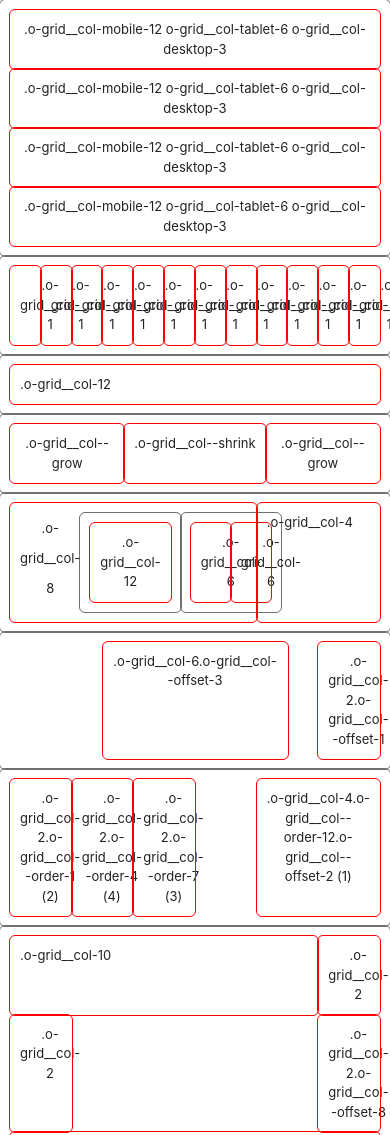
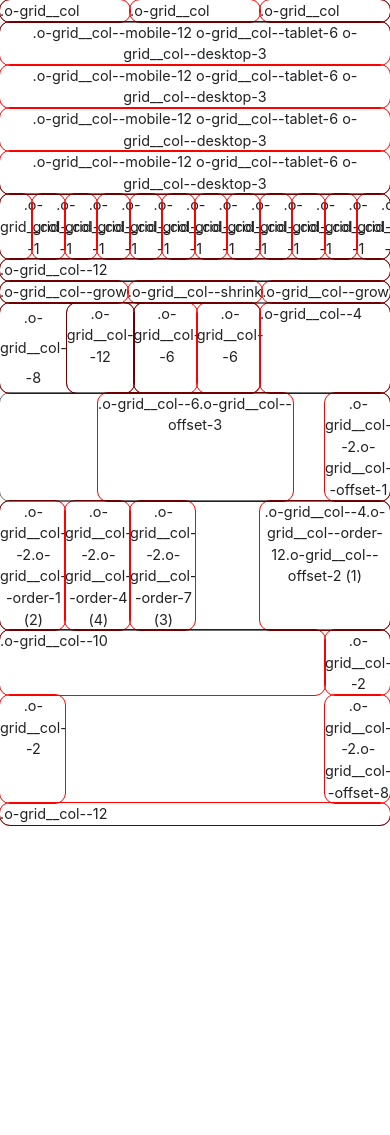
Before and after one commit to tomrf/tocss, a website: page demo/grid.html in a window 390 px wide. Shown: the top 1135 px of the page. After the commit the page ends 844 px from the top, so only its background shows below. Drawn offline with nearby package versions, Linux system fonts and the light colour scheme; files that its build step writes are made by us from their sources.

Commit message:
reduce breakpoints, optimize grid breakpoints

```diff
--- a/demo/grid.html
+++ b/demo/grid.html
@@ -6,6 +6,9 @@
     <link rel="stylesheet" href="tocss.css">
     <title>Demo: Grid</title>
     <style>
+        html {
+            font-size: 8px;
+        }
         * {
             text-align: center;
         }
@@ -20,70 +23,81 @@
             outline: 1px solid red;
         }
         .o-grid, .o-grid > div {
-            border-radius: 5px;
-            padding: 10px;
-            font-size: 13px;
+            border-radius: 10px;
+            /* padding: 10px; */
+            /* font-size: 13px; */
         }
     </style>
 </head>
 <body>
     <div class="o-grid">
-        <div class="o-grid__col-mobile-12 o-grid__col-tablet-6 o-grid__col-desktop-3">
-            .o-grid__col-mobile-12 o-grid__col-tablet-6 o-grid__col-desktop-3
+        <div class="o-grid__col">
+            .o-grid__col
         </div>
-        <div class="o-grid__col-mobile-12 o-grid__col-tablet-6 o-grid__col-desktop-3">
-            .o-grid__col-mobile-12 o-grid__col-tablet-6 o-grid__col-desktop-3
+        <div class="o-grid__col">
+            .o-grid__col
         </div>
-        <div class="o-grid__col-mobile-12 o-grid__col-tablet-6 o-grid__col-desktop-3">
-            .o-grid__col-mobile-12 o-grid__col-tablet-6 o-grid__col-desktop-3
+        <div class="o-grid__col">
+            .o-grid__col
         </div>
-        <div class="o-grid__col-mobile-12 o-grid__col-tablet-6 o-grid__col-desktop-3">
-            .o-grid__col-mobile-12 o-grid__col-tablet-6 o-grid__col-desktop-3
+    </div>
+    <div class="o-grid">
+        <div class="o-grid__col--mobile-12 o-grid__col--tablet-6 o-grid__col--desktop-3">
+            .o-grid__col--mobile-12 o-grid__col--tablet-6 o-grid__col--desktop-3
+        </div>
+        <div class="o-grid__col--mobile-12 o-grid__col--tablet-6 o-grid__col--desktop-3">
+            .o-grid__col--mobile-12 o-grid__col--tablet-6 o-grid__col--desktop-3
+        </div>
+        <div class="o-grid__col--mobile-12 o-grid__col--tablet-6 o-grid__col--desktop-3">
+            .o-grid__col--mobile-12 o-grid__col--tablet-6 o-grid__col--desktop-3
+        </div>
+        <div class="o-grid__col--mobile-12 o-grid__col--tablet-6 o-grid__col--desktop-3">
+            .o-grid__col--mobile-12 o-grid__col--tablet-6 o-grid__col--desktop-3
         </div>
     </div>
 
     <div class="o-grid">
-        <div class="o-grid__col-1">
-            .o-grid__col-1
+        <div class="o-grid__col--1">
+            .o-grid__col--1
         </div>
-        <div class="o-grid__col-1">
-            .o-grid__col-1
+        <div class="o-grid__col--1">
+            .o-grid__col--1
         </div>
-        <div class="o-grid__col-1">
-            .o-grid__col-1
+        <div class="o-grid__col--1">
+            .o-grid__col--1
         </div>
-        <div class="o-grid__col-1">
-            .o-grid__col-1
+        <div class="o-grid__col--1">
+            .o-grid__col--1
         </div>
-        <div class="o-grid__col-1">
-            .o-grid__col-1
+        <div class="o-grid__col--1">
+            .o-grid__col--1
         </div>
-        <div class="o-grid__col-1">
-            .o-grid__col-1
+        <div class="o-grid__col--1">
+            .o-grid__col--1
         </div>
-        <div class="o-grid__col-1">
-            .o-grid__col-1
+        <div class="o-grid__col--1">
+            .o-grid__col--1
         </div>
-        <div class="o-grid__col-1">
-            .o-grid__col-1
+        <div class="o-grid__col--1">
+            .o-grid__col--1
         </div>
-        <div class="o-grid__col-1">
-            .o-grid__col-1
+        <div class="o-grid__col--1">
+            .o-grid__col--1
         </div>
-        <div class="o-grid__col-1">
-            .o-grid__col-1
+        <div class="o-grid__col--1">
+            .o-grid__col--1
         </div>
-        <div class="o-grid__col-1">
-            .o-grid__col-1
+        <div class="o-grid__col--1">
+            .o-grid__col--1
         </div>
-        <div class="o-grid__col-1">
-            .o-grid__col-1
+        <div class="o-grid__col--1">
+            .o-grid__col--1
         </div>
     </div>
 
     <div class="o-grid">
-        <div class="o-grid__col-12">
-            .o-grid__col-12
+        <div class="o-grid__col--12">
+            .o-grid__col--12
         </div>
     </div>
 
@@ -100,67 +114,67 @@
     </div>
 
     <div class="o-grid">
-        <div class="o-grid__col-8">
-            <span style="line-height: 30px;" >.o-grid__col-8</span>
+        <div class="o-grid__col--8">
+            <span style="line-height: 30px;" >.o-grid__col--8</span>
             <div class="o-grid">
-                <div class="o-grid__col-12">
-                    .o-grid__col-12
+                <div class="o-grid__col--12">
+                    .o-grid__col--12
                 </div>
             </div>
             <div class="o-grid">
-                <div class="o-grid__col-6">
-                    .o-grid__col-6
+                <div class="o-grid__col--6">
+                    .o-grid__col--6
                 </div>
-                <div class="o-grid__col-6">
-                    .o-grid__col-6
+                <div class="o-grid__col--6">
+                    .o-grid__col--6
                 </div>
             </div>
         </div>
-        <div class="o-grid__col-4">
-            .o-grid__col-4
+        <div class="o-grid__col--4">
+            .o-grid__col--4
         </div>
     </div>
 
     <div class="o-grid">
-        <div class="o-grid__col-6 o-grid__col--offset-3">
-            .o-grid__col-6.o-grid__col--offset-3
+        <div class="o-grid__col--6 o-grid__col--offset-3">
+            .o-grid__col--6.o-grid__col--offset-3
         </div>
-        <div class="o-grid__col-2 o-grid__col--offset-1">
-            .o-grid__col-2.o-grid__col--offset-1
+        <div class="o-grid__col--2 o-grid__col--offset-1">
+            .o-grid__col--2.o-grid__col--offset-1
         </div>
     </div>
 
     <div class="o-grid">
-        <div class="o-grid__col-4 o-grid__col--order-12 o-grid__col--offset-2">
-            .o-grid__col-4.o-grid__col--order-12.o-grid__col--offset-2 (1)
+        <div class="o-grid__col--4 o-grid__col--order-12 o-grid__col--offset-2">
+            .o-grid__col--4.o-grid__col--order-12.o-grid__col--offset-2 (1)
         </div>
-        <div class="o-grid__col-2 o-grid__col--order-1">
-            .o-grid__col-2.o-grid__col--order-1 (2)
+        <div class="o-grid__col--2 o-grid__col--order-1">
+            .o-grid__col--2.o-grid__col--order-1 (2)
         </div>
-        <div class="o-grid__col-2 o-grid__col--order-7">
-            .o-grid__col-2.o-grid__col--order-7 (3)
+        <div class="o-grid__col--2 o-grid__col--order-7">
+            .o-grid__col--2.o-grid__col--order-7 (3)
         </div>
-        <div class="o-grid__col-2 o-grid__col--order-4">
-            .o-grid__col-2.o-grid__col--order-4 (4)
+        <div class="o-grid__col--2 o-grid__col--order-4">
+            .o-grid__col--2.o-grid__col--order-4 (4)
         </div>
     </div>
 
     <div>
         <div class="o-grid">
-            <div class="o-grid__col-10">
-                .o-grid__col-10
+            <div class="o-grid__col--10">
+                .o-grid__col--10
             </div>
-            <div class="o-grid__col-2">
-                .o-grid__col-2
+            <div class="o-grid__col--2">
+                .o-grid__col--2
             </div>
-            <div class="o-grid__col-2">
-                .o-grid__col-2
+            <div class="o-grid__col--2">
+                .o-grid__col--2
             </div>
-            <div class="o-grid__col-2 o-grid__col--offset-8">
-                .o-grid__col-2.o-grid__col--offset-8
+            <div class="o-grid__col--2 o-grid__col--offset-8">
+                .o-grid__col--2.o-grid__col--offset-8
             </div>
-            <div class="o-grid__col-12">
-                .o-grid__col-12
+            <div class="o-grid__col--12">
+                .o-grid__col--12
             </div>
         </div>
     </div>
--- a/src/config/_breakpoints.scss
+++ b/src/config/_breakpoints.scss
@@ -3,6 +3,4 @@ $breakpoints: (
   'tablet': 770px,
   'desktop': 1024px,
   'widescreen': 1216px,
-  'fullhd': 1408px,
-  '4k': 3840px
 ) !default;
--- a/src/elements/_headings.scss
+++ b/src/elements/_headings.scss
@@ -8,13 +8,11 @@
 h1, h2, h3, h4, h5, h6 {
   font-family: $font-family-headings;
   font-weight: 600;
+  margin: 0.5em 0 0.5em;
 }
 
 @each $heading, $size in $heading-sizes {
   h#{$heading} {
     font-size: $size;
-    line-height: calc($size * 1.5);
-    margin-top: calc($size * 0.25);
-    margin-bottom: calc($size * 0.33);
   }
 }
--- a/src/objects/_grid.scss
+++ b/src/objects/_grid.scss
@@ -11,62 +11,51 @@
   flex-wrap: wrap;
 }
 
-// default auto col
-.o-grid__col {
+// .o-grid__col*
+[class*='o-grid__col'] {
   display: flex;
-  flex: 1 1 auto;
 }
 
-// dynamic grid columns
-.o-grid__col--grow {
-  flex: 1 0 0;
-}
+.o-grid__col {
+  flex: 1 1 auto;
 
-.o-grid__col--shrink {
-  flex: 0 1 auto;
-  width: auto;
-}
+  &--grow {
+    flex-grow: 1;
+  }
 
-// o-grid__col-[1..$grid-columns], + --offset-N, --order-N
-@for $i from 1 through $grid-columns {
-  .o-grid__col-#{$i} {
-    display: flex;
-    flex: 1 1 percentage(math.div($i, $grid-columns));
-    max-width: percentage(math.div($i, $grid-columns));
+  &--shrink {
+    flex-shrink: 1;
   }
-  .o-grid__col--offset-#{$i} {
-    margin-left: percentage(math.div($i, $grid-columns));
-  }
-  .o-grid__col--order-#{$i} {
-    order: $i;
-  }
-}
 
-// o-grid__col-[breakpoint]-[1..$grid-columns], + --offset-N, --order-N
-@each $breakpoint, $breakpoint-value in $breakpoints {
   @for $i from 1 through $grid-columns {
-    .o-grid__col-#{$breakpoint}-#{$i} {
-      flex: 0 0 percentage(math.div($i, $grid-columns));
+    &--#{$i} {
+      flex: 1 1 percentage(math.div($i, $grid-columns));
       max-width: percentage(math.div($i, $grid-columns));
     }
-    .o-grid__col-#{$breakpoint}--offset-#{$i} {
+
+    &--offset-#{$i} {
       margin-left: percentage(math.div($i, $grid-columns));
     }
-    .o-grid__col-#{$breakpoint}--order-#{$i} {
+
+    &--order-#{$i} {
       order: $i;
     }
   }
 }
 
-// breakpoints
-@each $breakpoint, $breakpoint-value in $breakpoints {
+@each $breakpoint,
+$breakpoint-value in $breakpoints {
   @media screen and (min-width: $breakpoint-value) {
     @for $i from 1 through $grid-columns {
-      .o-grid__col-#{$breakpoint}-#{$i} {
-        display: flex;
-        flex-wrap: wrap;
+      .o-grid__col--#{$breakpoint}-#{$i} {
         flex: 1 1 percentage(math.div($i, $grid-columns));
         max-width: percentage(math.div($i, $grid-columns));
+      }
+      .o-grid__col--#{$breakpoint}-offset-#{$i} {
+          margin-left: percentage(math.div($i, $grid-columns));
+      }
+      .o-grid__col--#{$breakpoint}-order-#{$i} {
+          order: $i;
       }
     }
   }
```
Also changed, not shown: dist/tocss.css, dist/tocss.min.css.
